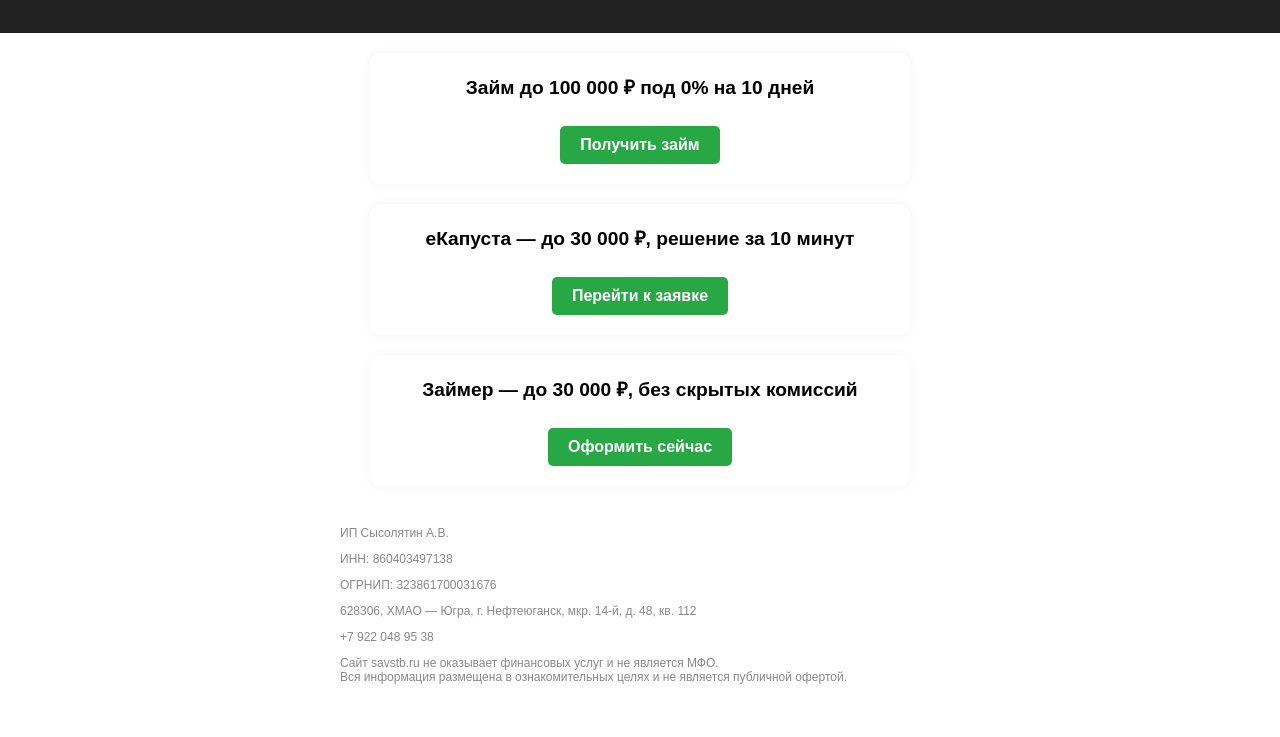
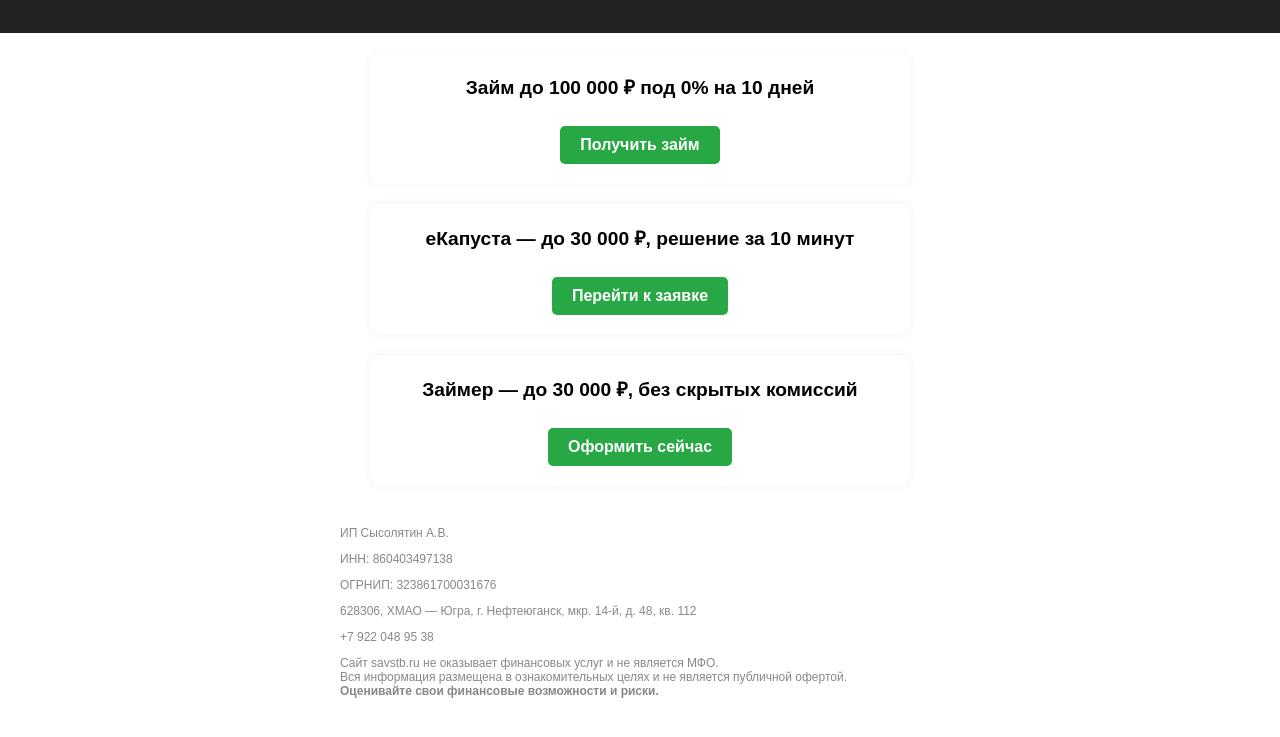
Before and after one commit to Asensys123/savstb, a plain HTML site: page index.html in a window 1280 px wide. Shown: the part 79-816 px from the top of the page. Drawn offline with Linux system fonts and the light colour scheme.

Commit message:
Update index.html

```diff
--- a/index.html
+++ b/index.html
@@ -89,7 +89,10 @@
     <p>ОГРНИП: 323861700031676</p>
     <p>628306, ХМАО — Югра, г. Нефтеюганск, мкр. 14-й, д. 48, кв. 112</p>
     <p>+7 922 048 95 38</p>
-    <p>Сайт savstb.ru не оказывает финансовых услуг и не является МФО.<br>Вся информация размещена в ознакомительных целях и не является публичной офертой.</p>
+    <p>Сайт savstb.ru не оказывает финансовых услуг и не является МФО.<br>
+    Вся информация размещена в ознакомительных целях и не является публичной офертой.<br>
+    <strong>Оценивайте свои финансовые возможности и риски.</strong>
+    </p>
 </div>
 
 </body>
```
